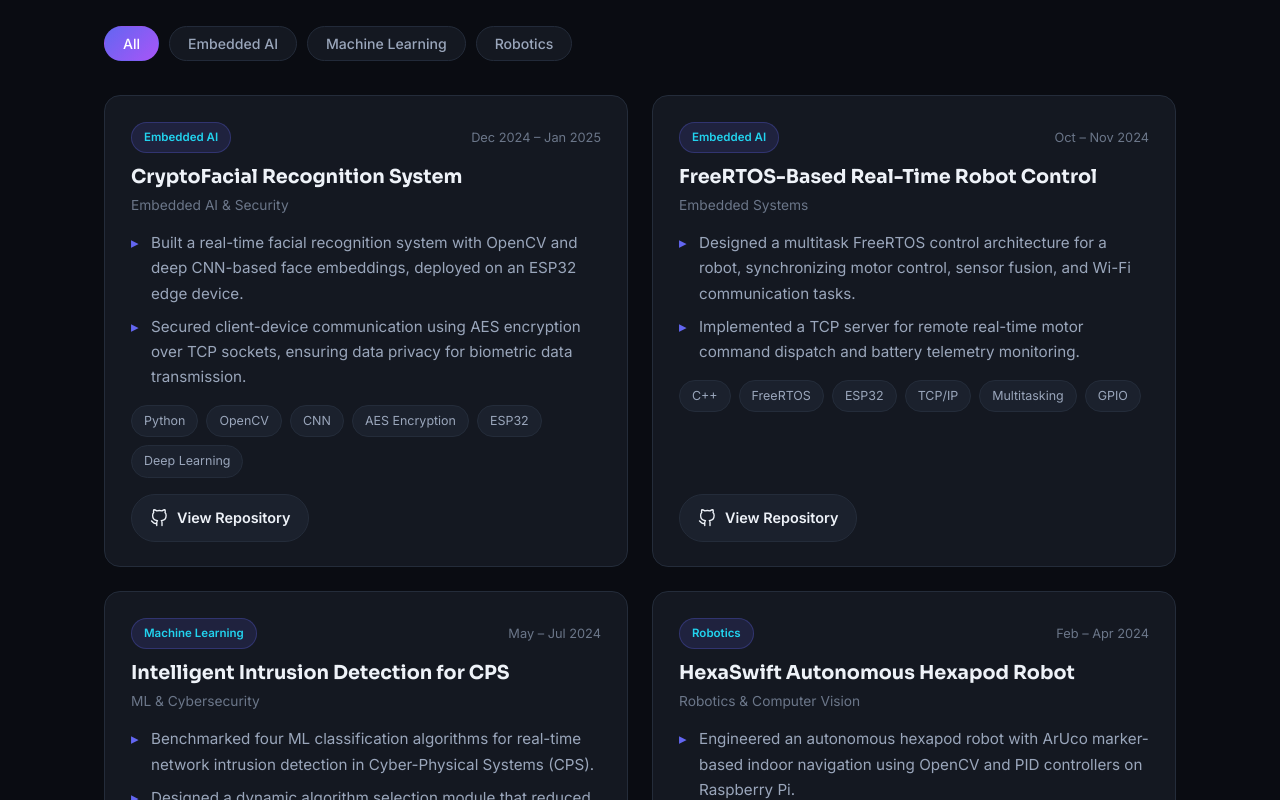
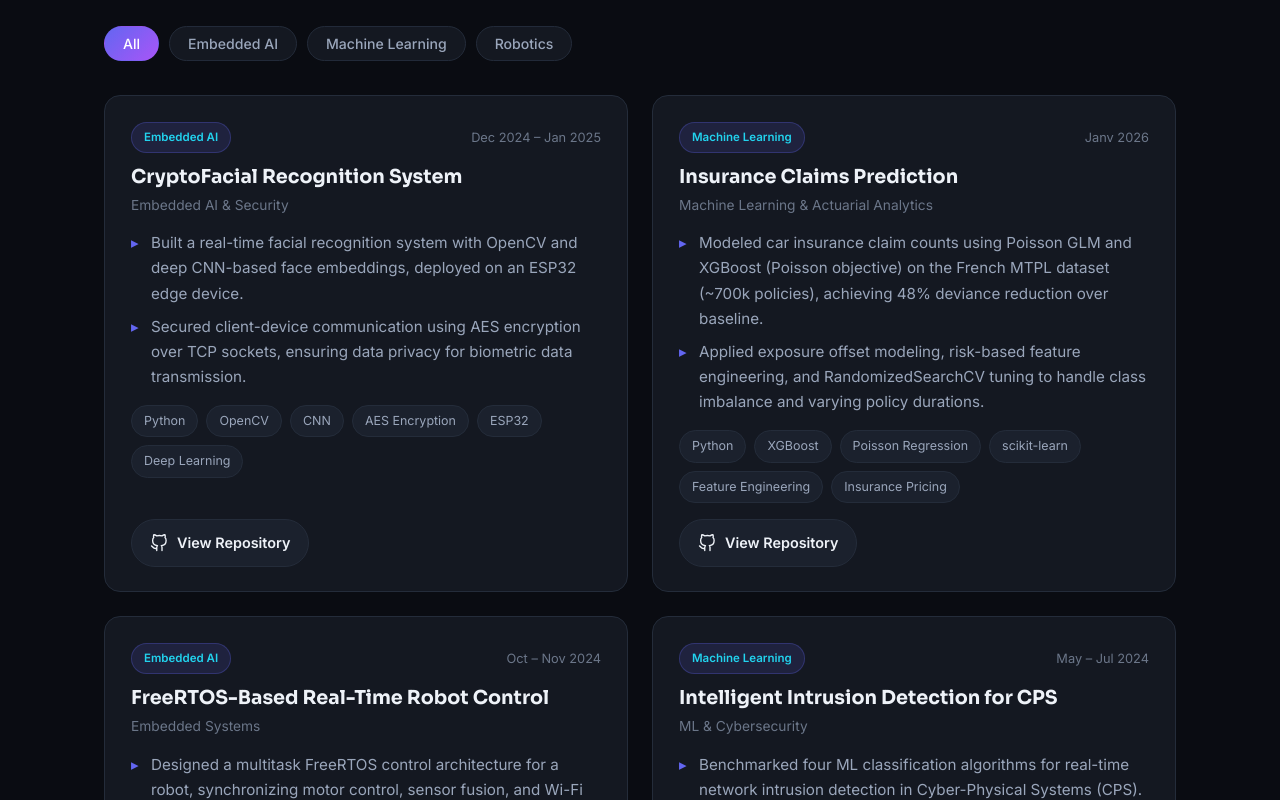
Before and after one commit to RayenNacef/Portfolio, a React (Vite) app: page / in a window 1280 px wide. Shown: the part 3640-4440 px from the top of the page. Built offline with nearby package versions, Linux system fonts and the light colour scheme.

Commit message:
projects

```diff
--- a/src/data.js
+++ b/src/data.js
@@ -86,13 +86,25 @@ export const projects = [
     name: 'CryptoFacial Recognition System',
     field: 'Embedded AI & Security',
     period: 'Dec 2024 – Jan 2025',
-    repo: contacts.github,
+    repo: 'https://github.com/RayenNacef/CryptoFacial-Recognition.git',
     points: [
       'Built a real-time facial recognition system with OpenCV and deep CNN-based face embeddings, deployed on an ESP32 edge device.',
       'Secured client-device communication using AES encryption over TCP sockets, ensuring data privacy for biometric data transmission.',
     ],
     tags: ['Python', 'OpenCV', 'CNN', 'AES Encryption', 'ESP32', 'Deep Learning'],
     category: 'Embedded AI',
+  },
+  {
+    name: 'Insurance Claims Prediction',
+    field: 'Machine Learning & Actuarial Analytics',
+    period: 'Janv 2026',
+    repo: contacts.github,
+    points: [
+    'Modeled car insurance claim counts using Poisson GLM and XGBoost (Poisson objective) on the French MTPL dataset (~700k policies), achieving 48% deviance reduction over baseline.',
+    'Applied exposure offset modeling, risk-based feature engineering, and RandomizedSearchCV tuning to handle class imbalance and varying policy durations.',
+    ],
+    tags: ['Python', 'XGBoost', 'Poisson Regression', 'scikit-learn', 'Feature Engineering', 'Insurance Pricing'],
+    category: 'Machine Learning',
   },
   {
     name: 'FreeRTOS-Based Real-Time Robot Control',
```
